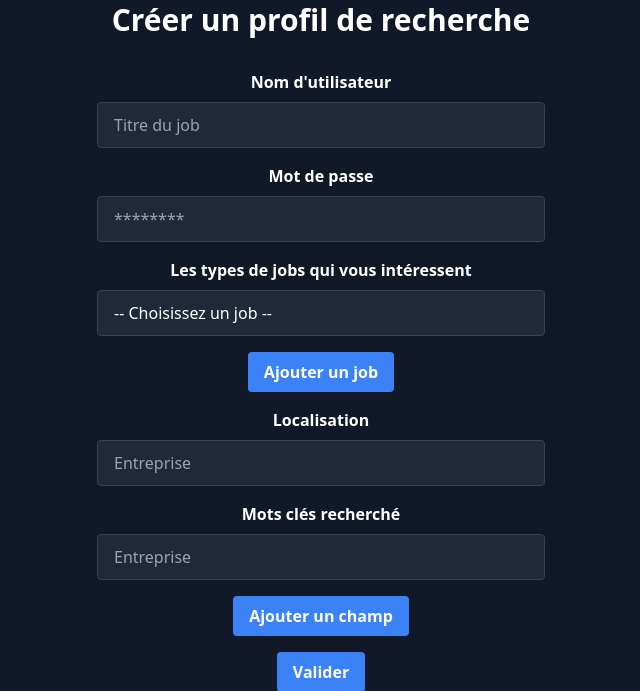
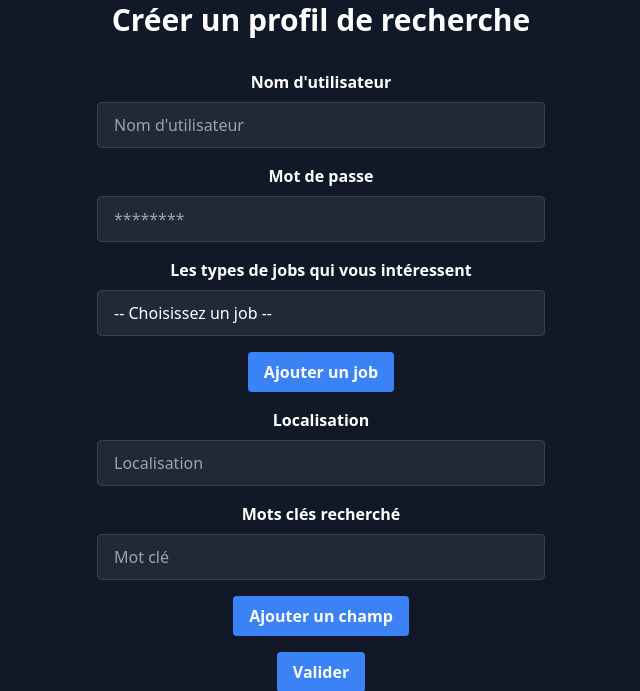
Before and after one commit to Guigui0812/Fiware-i4-S8, a Flask app: page /register in a window 1280 px wide. Shown: the part 178-869 px from the top of the page, without its empty margins (319-959 px from the left). Run offline with Flask 3, Linux system fonts and the light colour scheme; style sheets or scripts are compiled from the project's sources.

```diff
--- a/website/jobapp/templates/registration.html
+++ b/website/jobapp/templates/registration.html
@@ -23,7 +23,7 @@
                   <form class="max-w-md mx-auto" method="post" action="/register">
                     <div class="mb-4">
                       <label class="block font-bold mb-2" for="title">Nom d'utilisateur</label>
-                      <input class="appearance-none block w-full bg-gray-800 text-white border border-gray-700 rounded py-3 px-4 mb-3 leading-tight focus:outline-none focus:bg-gray-700" type="text" name="name" placeholder="Titre du job">
+                      <input class="appearance-none block w-full bg-gray-800 text-white border border-gray-700 rounded py-3 px-4 mb-3 leading-tight focus:outline-none focus:bg-gray-700" type="text" name="name" placeholder="Nom d'utilisateur">
                     </div>
                     <div class="mb-4">
                         <label class="block font-bold mb-2" for="title">Mot de passe</label>
@@ -46,11 +46,11 @@
                     </div>
                     <div class="mb-4">
                         <label class="block font-bold mb-2" for="company">Localisation</label>
-                        <input class="appearance-none block w-full bg-gray-800 text-white border border-gray-700 rounded py-3 px-4 mb-3 leading-tight focus:outline-none focus:bg-gray-700" type="text" name="location" placeholder="Entreprise">
+                        <input class="appearance-none block w-full bg-gray-800 text-white border border-gray-700 rounded py-3 px-4 mb-3 leading-tight focus:outline-none focus:bg-gray-700" type="text" name="location" placeholder="Localisation">
                     </div>
                     <div class="mb-4" id="keyword">
                         <label class="block font-bold mb-2" for="company">Mots clés recherché</label>
-                        <input class="appearance-none block w-full bg-gray-800 text-white border border-gray-700 rounded py-3 px-4 mb-3 leading-tight focus:outline-none focus:bg-gray-700" type="text" name="keyword" placeholder="Entreprise">
+                        <input class="appearance-none block w-full bg-gray-800 text-white border border-gray-700 rounded py-3 px-4 mb-3 leading-tight focus:outline-none focus:bg-gray-700" type="text" name="keyword" placeholder="Mot clé">
                     </div>
                     <div class="mb-4" id="addkeyword">
                         <button class="bg-blue-500 hover:bg-blue-700 text-white font-bold py-2 px-4 rounded focus:outline-none focus:shadow-outline" type="button" onclick="addKeyWordBox()">Ajouter un champ</button>
```
